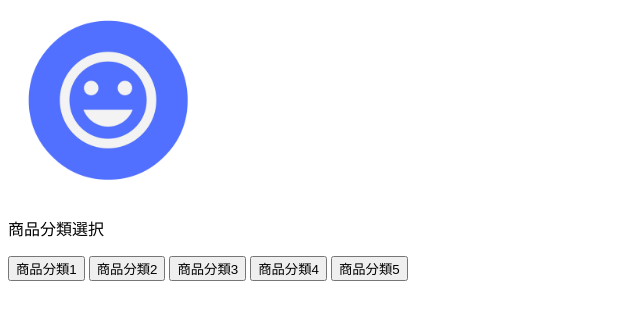
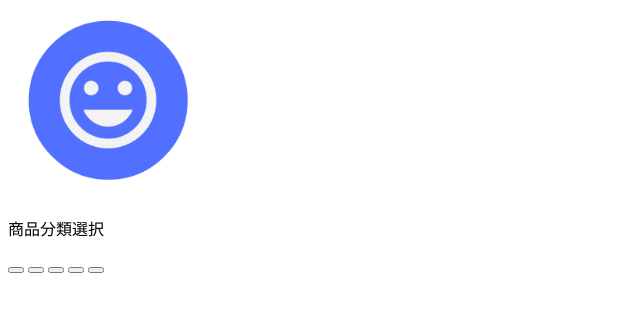
Before and after one commit to jlhuang/jlhuang.github.io, a plain HTML site: page index.html in a window 1280 px wide. Shown: the part 66-386 px from the top of the page, without its empty margins (0-640 px from the left). Drawn offline with Linux system fonts and the light colour scheme.

Commit message:
update button

```diff
--- a/index.html
+++ b/index.html
@@ -9,11 +9,11 @@
     <h1>BEFORE CLICK</h1>
     <img src="images/happy.png" alt="My test image">
     <p>商品分類選択</p>
-    <input type="button" id="category1" value="商品分類1" onclick="window.open('pages/category1.html','_blank','top=100,left=100,width=300,height=300')">
-    <input type="button" id="category2" value="商品分類2" onclick="window.open('pages/category2.html','_blank','top=100,left=100,width=300,height=300')">
-    <input type="button" id="category3" value="商品分類3" onclick="window.open('pages/category3.html','_blank','top=100,left=100,width=300,height=300')">
-    <input type="button" id="category4" value="商品分類4" onclick="window.open('pages/category4.html','_blank','top=100,left=100,width=300,height=300')">
-    <input type="button" id="category5" value="商品分類5" onclick="window.open('pages/category5.html','_blank','top=100,left=100,width=300,height=300')">
-    <input type="button" id="category6" value="商品分類6" onclick="window.open('pages/category6.html','_blank','top=100,left=100,width=300,height=300')">
+    <button id="category1" value="商品分類1" onclick="window.open('pages/category1.html','_blank','top=100,left=100,width=300,height=300')"></button>
+    <button id="category2" value="商品分類2" onclick="window.open('pages/category2.html','_blank','top=100,left=100,width=300,height=300')"></button>
+    <button id="category3" value="商品分類3" onclick="window.open('pages/category3.html','_blank','top=100,left=100,width=300,height=300')"></button>
+    <button id="category4" value="商品分類4" onclick="window.open('pages/category4.html','_blank','top=100,left=100,width=300,height=300')"></button>
+    <button id="category5" value="商品分類5" onclick="window.open('pages/category5.html','_blank','top=100,left=100,width=300,height=300')"></button>
+    <button id="category6" value="商品分類6" onclick="window.open('pages/category6.html','_blank','top=100,left=100,width=300,height=300')"></button>
   </body>
 </html>
```
Also changed, not shown: pages/category1.html (+1 -1 lines), pages/category2.html (+1 -1 lines), pages/category3.html (+1 -1 lines), pages/category4.html (+1 -1 lines), pages/category5.html (+1 -1 lines), pages/category6.html (+1 -1 lines).
